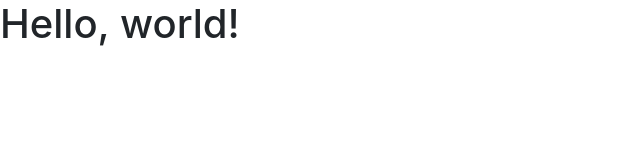
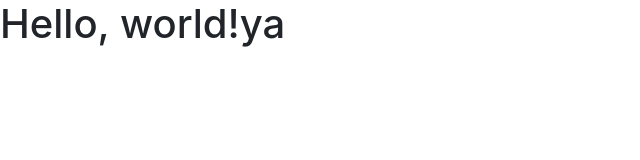
Before and after one commit to bigyear26/testSeo, a plain HTML site: page index.html in a window 1280 px wide. Shown: the full height of the page, 0-640 px from the left. Drawn offline with nearby package versions, Linux system fonts and the light colour scheme.

Commit message:
Update index.html

```diff
--- a/index.html
+++ b/index.html
@@ -11,7 +11,7 @@
     <title>Hello, world!</title>
   </head>
   <body>
-    <h1>Hello, world!</h1>
+    <h1>Hello, world!ya</h1>
 
     <!-- Optional JavaScript -->
     <!-- jQuery first, then Popper.js, then Bootstrap JS -->
```
